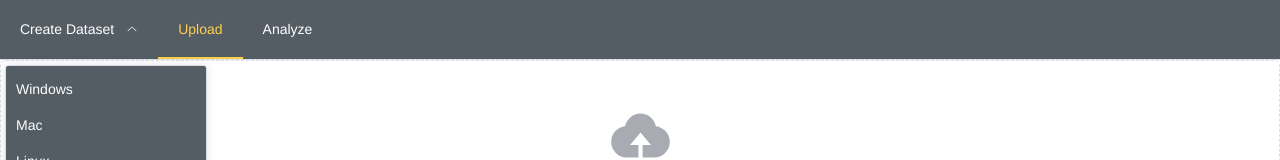
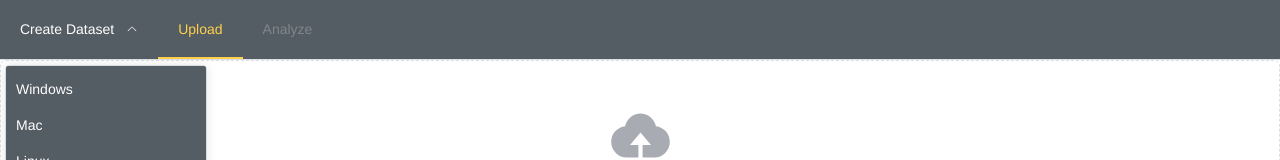
Before and after one commit to marcgauch/dashboard-design, a Vue app: page /upload in a window 1280 px wide. Shown: the top 160 px of the page. Built offline with nearby package versions, Linux system fonts and the light colour scheme; what @imengyu/vue3-context-menu would draw is missing.

Commit message:
CHANGED: Disabe analyze before upload

```diff
--- a/src/components/TheNavigation.vue
+++ b/src/components/TheNavigation.vue
@@ -15,6 +15,12 @@
       <el-menu-item index="/create/linux">Linux</el-menu-item>
     </el-sub-menu>
     <el-menu-item index="/upload">Upload</el-menu-item>
-    <el-menu-item index="/analyze">Analyze</el-menu-item>
+    <el-menu-item index="/analyze" :disabled="treeStore.isEmpty">Analyze</el-menu-item>
   </el-menu>
 </template>
+
+<script setup lang="ts">
+import { useTreeStore } from '@/stores/treeStore';
+
+const treeStore = useTreeStore();
+</script>
--- a/src/router/index.ts
+++ b/src/router/index.ts
@@ -2,6 +2,7 @@ import { createRouter, createWebHistory } from 'vue-router';
 import CreateView from '@/views/CreateView.vue';
 import UploadView from '@/views/UploadView.vue';
 import AnalyzeView from '@/views/AnalyzeView.vue';
+import { useTreeStore } from '@/stores/treeStore';
 
 const router = createRouter({
   history: createWebHistory(import.meta.env.BASE_URL),
@@ -27,5 +28,11 @@ const router = createRouter({
     },
   ],
 });
+router.beforeEach((to, from) => {
+  const treeStore = useTreeStore();
+  if (to.name === 'analyze' && treeStore.isEmpty) {
+    return { name: 'upload' };
+  }
+});
 
 export default router;
--- a/src/stores/treeStore.ts
+++ b/src/stores/treeStore.ts
@@ -6,6 +6,7 @@ export const useTreeStore = defineStore('tree', () => {
   const reportFile = ref(new ReportFile());
 
   const root = computed(() => reportFile.value.directory);
+  const isEmpty = computed(() => root.value.totalSize === -1);
 
-  return { reportFile, root };
+  return { isEmpty, reportFile, root };
 });
```
